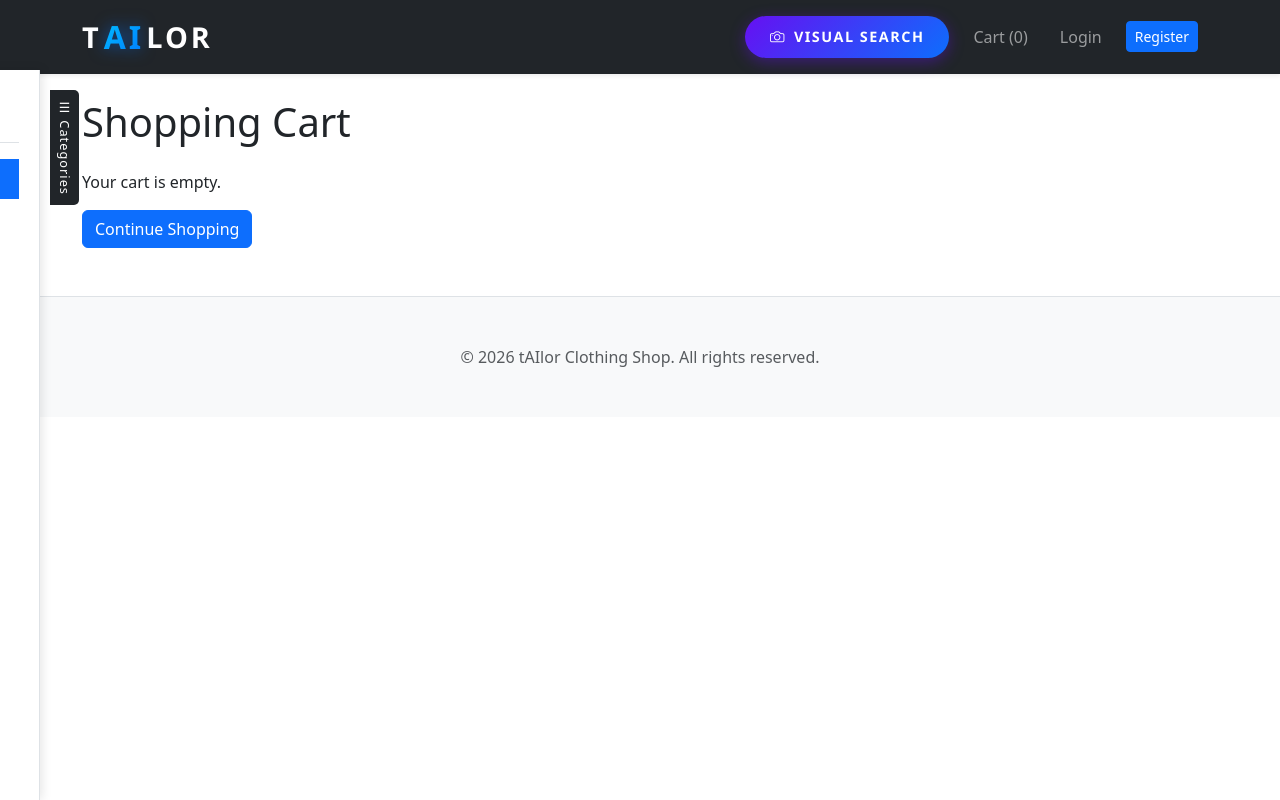
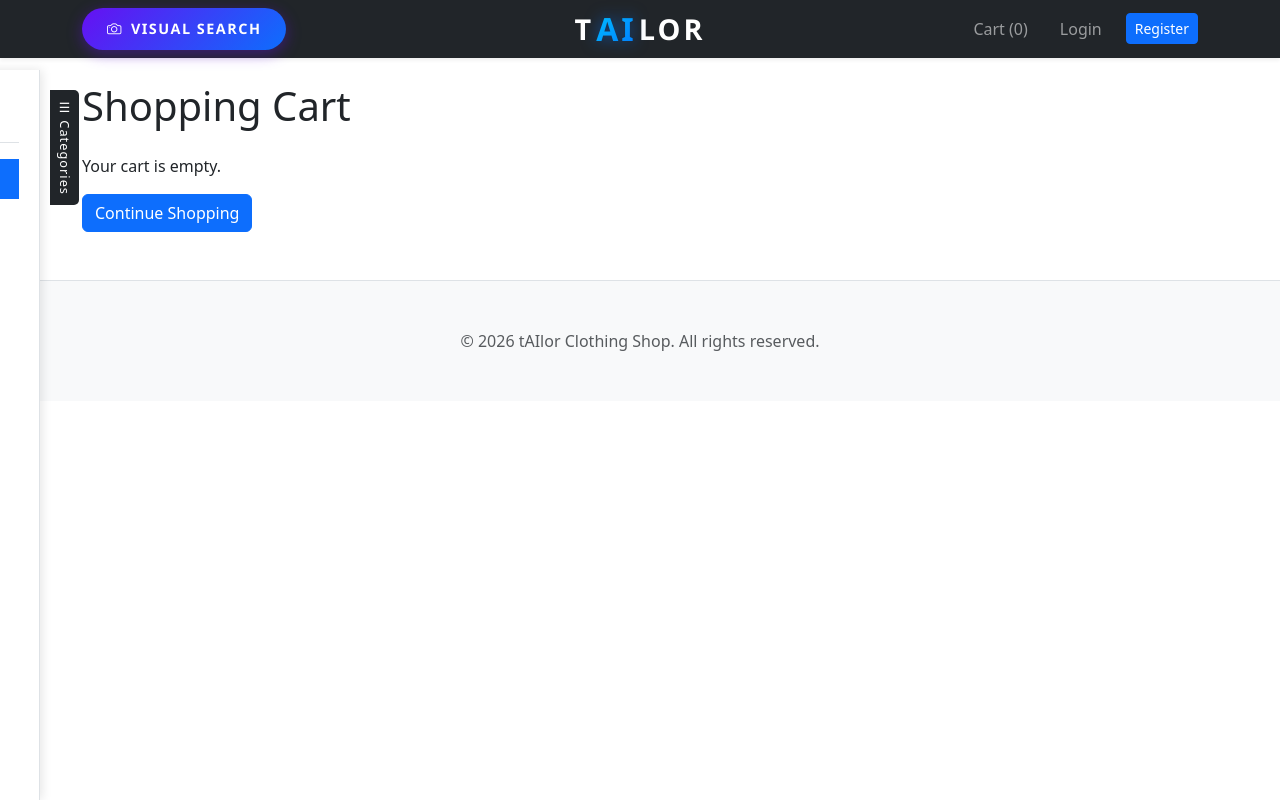
Before and after one commit to JakubRybak/Clothing_Shop, a Django app: page /cart/ in a window 1280 px wide. Run offline with Django 5.2, Linux system fonts and the light colour scheme; data that the repository does not hold is empty; some libraries are stand-ins or nearby versions.

Commit message:
navbar change

```diff
--- a/templates/base.html
+++ b/templates/base.html
@@ -15,14 +15,21 @@
 <body hx-headers='{"X-CSRFToken": "{{ csrf_token }}"}'>
 
     <nav class="navbar navbar-expand-lg navbar-dark bg-dark mb-4 shadow-sm sticky-top">
-        <div class="container">
-            <a class="navbar-brand logo-brand" href="{% url 'product_list' %}">
-                T<span class="logo-ai">AI</span>LOR
-            </a>
-            <div class="navbar-nav ms-auto align-items-center gap-3">
+        <div class="container position-relative">
+            <!-- Left: Visual Search -->
+            <div class="d-flex align-items-center">
                 <a class="btn btn-visual-search rounded-pill" href="{% url 'visual_search' %}">
                     <i class="bi bi-camera me-2"></i>Visual Search
                 </a>
+            </div>
+
+            <!-- Center: Logo -->
+            <a class="navbar-brand logo-brand position-absolute top-50 start-50 translate-middle" href="{% url 'product_list' %}">
+                T<span class="logo-ai">AI</span>LOR
+            </a>
+
+            <!-- Right: Cart & Auth -->
+            <div class="navbar-nav ms-auto align-items-center gap-3">
                 <div id="menu-cart" class="d-inline-block">
                     {% include 'store/partials/menu_cart.html' %}
                 </div>
```
